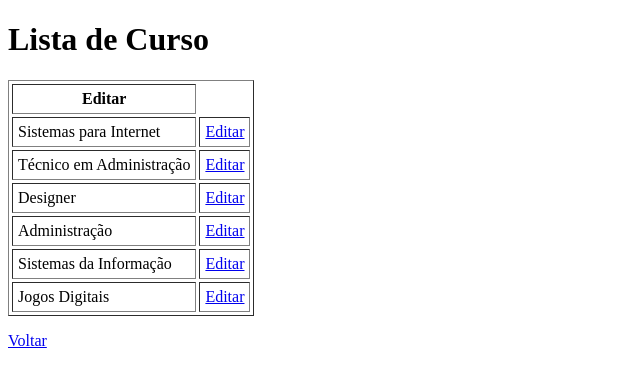
After one commit to andreghenssler/Projeto-Academic, a Django app: page /cursos/ in a window 1280 px wide. The commit adds this page. Shown: the top 387 px of the page, without its empty margins (0-640 px from the left). Run offline with Django 5.2, Linux system fonts and the light colour scheme; data comes from the database, SQL or seed files in the repository.

Commit message:
Lista de cursos

```diff
--- a/academico/templates/academico/index.html
+++ b/academico/templates/academico/index.html
@@ -13,6 +13,7 @@
         <li><a href=" {% url 'cadastrar_aluno' %}">Cadastro de Aluno</a></li>
         <li><a href=" {% url 'cadastrar_curso' %}">Cadastro de Curso</a></li>
         <li><a href=" {% url 'alunos' %}">Lista de Alunos</a></li>
+        <li><a href=" {% url 'cursos' %}">Lista de Alunos</a></li>
         <li><a href=" {% url 'contato' %}">Contato</a></li>
     </ul>
 
--- /dev/null
+++ b/academico/templates/academico/lista_cursos.html
@@ -0,0 +1,24 @@
+<!DOCTYPE html>
+<html lang="en">
+<head>
+    <meta charset="UTF-8">
+    <meta name="viewport" content="width=device-width, initial-scale=1.0">
+    <title>Lista de Curso</title>
+</head>
+<body>
+    <h1>Lista de Curso</h1>
+    <table border="1" cellpadding="5" cellspacing="3">
+        <tr>
+            <th>Editar</th>
+        </tr>
+        {% for curso in cursos %}
+        <tr>
+            <td>{{ curso.nome }}</td>
+            <td><a href="{% url 'editar_curso' curso.id %}">Editar</a></td>
+
+        </tr>
+        {% endfor %}
+    </table>
+    <p><a href="{% url 'index' %}"> Voltar</a></p>
+</body>
+</html>
--- a/academico/urls.py
+++ b/academico/urls.py
@@ -4,7 +4,9 @@ from . import views
 urlpatterns = [
     path('', views.index, name='index'),
     path('alunos/', views.alunos, name='alunos'),
+    path('cursos/', views.cursos, name='cursos'),
     path('cadastrar_aluno/', views.cadastrar_aluno, name='cadastrar_aluno'),
     path('cadastrar_curso/', views.cadastrar_curso, name='cadastrar_curso'),
     path('editar_aluno/<int:id>/', views.editar_aluno, name='editar_aluno'),
+    path('editar_curso/<int:id>/', views.editar_aluno, name='editar_aluno'),
 ]
--- a/academico/views.py
+++ b/academico/views.py
@@ -17,6 +17,12 @@ def alunos(request):
     }
     return render(request, 'academico/lista_alunos.html', dados)
 
+def cursos(request):
+    cursos = Curso.objects.all()
+    dados = {
+        'cursos': cursos,
+    }
+    return render(request, 'academico/lista_cursos.html', dados)
 
 def cadastrar_aluno(request):
 
```
